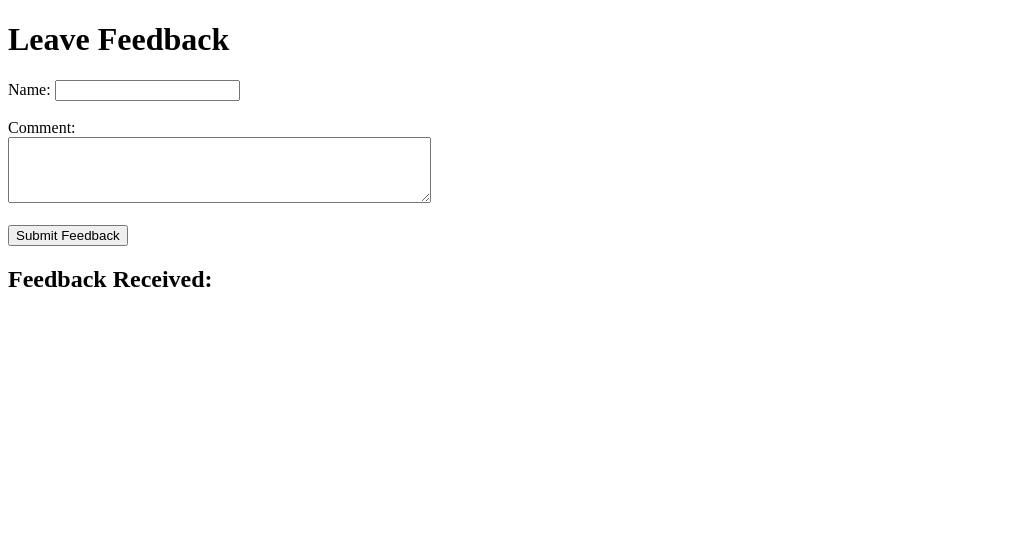
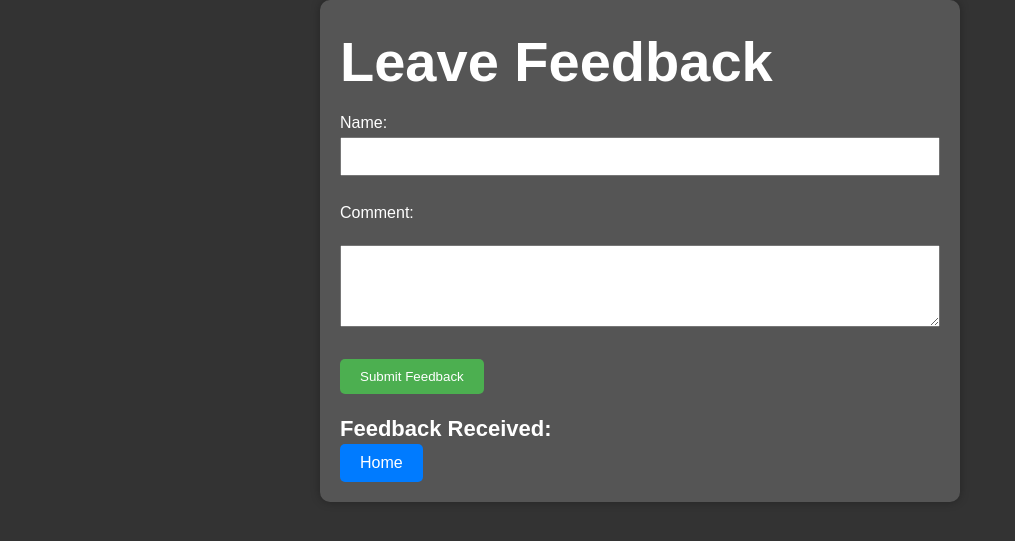
Before and after one commit to viznate/Restaurant_Site_v7, a Flask app: page /leave_feedback in a window 1280 px wide. Shown: the top 541 px of the page, without its empty margins (0-1015 px from the left). Run offline with Flask 3, Linux system fonts and the light colour scheme.

Commit message:
restaurant update

```diff
--- a/orders.csv
+++ b/orders.csv
@@ -1 +1,6 @@
 Order ID,Dish Name,Quantity,Selling($)
+3,Wings,1,8.99
+3,Brownie,1,3.99
+3,Chicken Salad,1,5.99
+4,Brownie,1,3.99
+4,Chicken Salad,1,5.99
--- a/templates/leave_feedback.html
+++ b/templates/leave_feedback.html
@@ -1,10 +1,98 @@
 <!DOCTYPE html>
 <html>
 <head>
+    <title>Leave Feedback</title>
 
-    <title>Leave Feedback</title>
+    <style>
+        body {
+            background-color: #333;
+            color: #fff;
+            font-family: Averta, sans-serif;
+            margin: 0;
+            padding: 0;
+        }
+
+        .container {
+            max-width: 600px;
+            margin: 0 auto;
+            padding: 20px;
+            background-color: #555;
+            border-radius: 10px;
+            box-shadow: 0 0 10px rgba(0, 0, 0, 0.3);
+        }
+
+        h1 {
+            margin-top: 20px;
+            margin-bottom: 30px;
+            font-size: 56px;
+            line-height: 44px;
+            font-weight: 700;
+        }
+
+        h2 {
+            margin-top: 10px;
+            margin-bottom: 10px;
+            font-size: 22px;
+            line-height: 10px;
+            font-weight: 700;
+        }
+
+        form {
+            margin-bottom: 30px;
+        }
+
+        label {
+            display: block;
+            margin-bottom: 5px;
+        }
+
+        input[type="text"],
+        textarea {
+            width: 100%;
+            padding: 10px;
+            margin-bottom: 10px;
+            box-sizing: border-box;
+        }
+
+        input[type="submit"] {
+            background-color: #4caf50;
+            color: white;
+            padding: 10px 20px;
+            border: none;
+            border-radius: 5px;
+            cursor: pointer;
+        }
+
+        input[type="submit"]:hover {
+            background-color: #45a049;
+        }
+
+        a.button {
+            display: inline-block;
+            background-color: #007bff;
+            color: white;
+            padding: 10px 20px;
+            text-decoration: none;
+            border-radius: 5px;
+        }
+
+        a.button:hover {
+            background-color: #0056b3;
+        }
+
+        ul {
+            list-style-type: none;
+            padding: 0;
+            margin: 0;
+        }
+
+        li {
+            margin-bottom: 10px;
+        }
+    </style>
 </head>
 <body>
+    <div class="container">
         <h1>Leave Feedback</h1>
 
         <form method="POST">
@@ -23,5 +111,8 @@
                 <li><strong>{{ feedback['name'] }}:</strong> {{ feedback['comment'] }}</li>
             {% endfor %}
         </ul>
+
+        <a href="/" class="button">Home</a>
+    </div>
 </body>
 </html>
```
Also changed, not shown: instance/data.db (added). Lines whose indentation alone changed are shown as unchanged.
